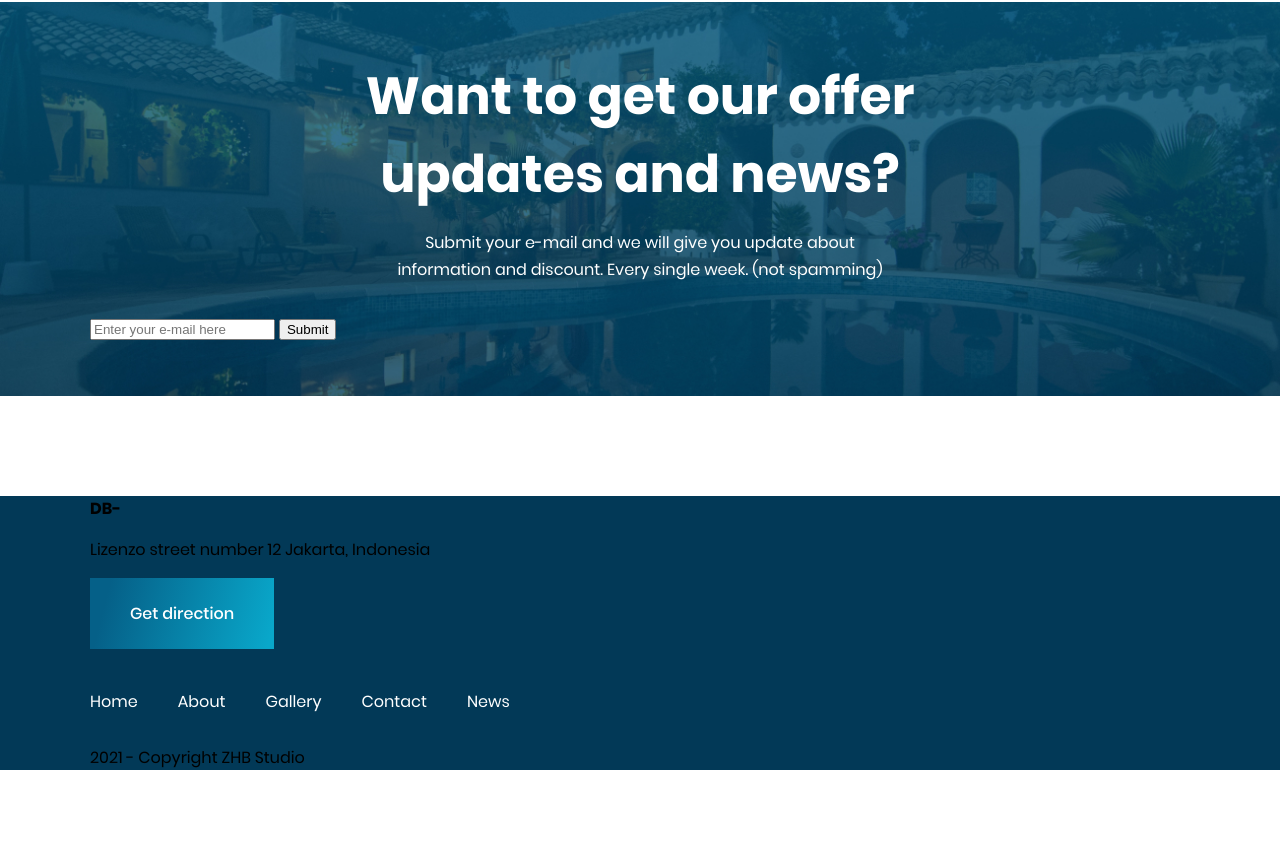
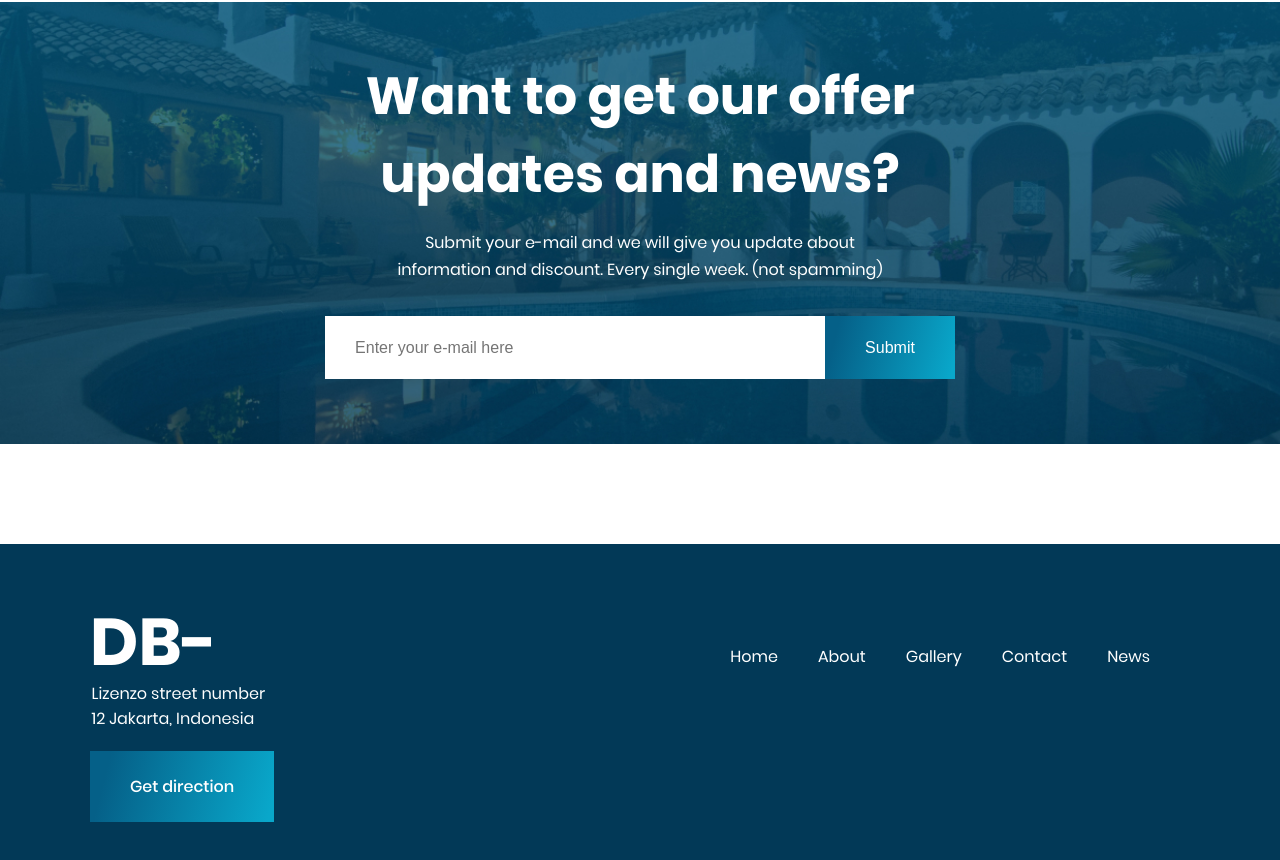
Before and after one commit to Yuriy-Tkachenko/DB, a website: page source/index.html in a window 1280 px wide. Shown: the part 4066-4926 px from the top of the page. Before the commit the page ends 4852 px from the top, so only its background shows below. Drawn offline with nearby package versions, Linux system fonts and the light colour scheme; files that its build step writes are made by us from their sources.

Commit message:
changed styles for page-footer

```diff
--- a/source/index.html
+++ b/source/index.html
@@ -213,7 +213,7 @@
           <p class="description description--mailing-decore">Submit your e-mail and we will give you update about information and discount. Every single week. (not spamming)</p>
           <div class="mailing__input-wrapper">
             <input class="mailing__input" type="email" placeholder="Enter your e-mail here" required>
-            <button class="button" type="button">Submit</button>
+            <button class="button link button--mailing-position" type="button">Submit</button>
           </div>
         </form>
       </div>
@@ -224,7 +224,7 @@
       <div class="company-info">
         <b class="company-info__logo">DB-</b>
         <p class="company-info__description">Lizenzo street number 12 Jakarta, Indonesia</p>
-        <a class="link" href="">Get direction</a>
+        <a class="link link--page-footer-position" href="">Get direction</a>
       </div>
       <nav class="site-navigation">
         <ul class="site-navigation__list">
@@ -246,9 +246,6 @@
         </ul>
       </nav>
     </div>
-    <div class="container">
-      <p class="design-developer">2021 - Copyright ZHB Studio</p>
-    </div>
   </footer>
 </body>
 </html>
--- /dev/null
+++ b/source/sass/blocks/button.scss
@@ -0,0 +1,11 @@
+.button {
+  border: none;
+
+  @media(min-width: $tablet-width) {
+    padding: 17px 40px;
+  }
+}
+
+.button--mailing-position {
+  margin-bottom: 10px;
+}
--- a/source/sass/blocks/link.scss
+++ b/source/sass/blocks/link.scss
@@ -24,3 +24,8 @@
     margin: 0 0 0 auto;
   }
 }
+
+.link--page-footer-position {
+  display: inline-block;
+  margin: 0 auto;
+}
--- a/source/sass/blocks/mailing.scss
+++ b/source/sass/blocks/mailing.scss
@@ -18,17 +18,24 @@
   color: $standart-white;
 }
 
-.main-title {
-}
+.mailing__input-wrapper {
+  display: flex;
+  flex-wrap: wrap;
+  justify-content: center;
 
-.description {
-}
-
-.mailing__input-wrapper {
 }
 
 .mailing__input {
+  font-weight: 500;
+  font-size: 16px;
+  line-height: 170%;
+  border: none;
+  padding: 13px 13px;
+  margin-bottom: 10px;
+
+  @media(min-width: $tablet-width) {
+    max-width: 500px;
+    flex-grow: 1;
+    padding: 18px 30px;
+  }
 }
-
-.button {
-}
--- a/source/sass/blocks/page-footer.scss
+++ b/source/sass/blocks/page-footer.scss
@@ -1,16 +1,48 @@
 .page-footer {
   background-color: $dark-blue;
+  color: $standart-white;
+  padding: 20px 0;
+
+  @media(min-width: $tablet-width) {
+    padding: 60px 0;
+  }
+}
+
+.page-footer .container {
+  @media(min-width: $tablet-width) {
+    display: flex;
+    justify-content: space-between;
+  }
 }
 
 .company-info {
+  text-align: center;
+  margin-bottom: 20px;
+
+  @media(min-width: $tablet-width) {
+    text-align: start;
+    margin-bottom: 0;
+  }
 }
+
 .company-info__logo {
+  font-size: 18px;
+  margin-bottom: 16px;
+
+  @media(min-width: $tablet-width) {
+    font-weight: 700;
+    font-size: 66px;
+    line-height: 77px;
+  }
 }
+
 .company-info__description {
+  max-width: 181px;
+  margin: 0 auto 20px auto;
 }
-.link {
-}
+
 .site-navigation {
+
 }
 .site-logo {
 }
@@ -21,4 +53,5 @@
 .site-navigation__link {
 }
 .design-developer {
+  text-align: center;
 }
--- a/source/sass/style.scss
+++ b/source/sass/style.scss
@@ -16,5 +16,6 @@
 @import "blocks/benefits.scss";
 @import "blocks/portfolio.scss";
 @import "blocks/partners.scss";
+@import "blocks/button.scss";
 @import "blocks/mailing.scss";
 @import "blocks/page-footer.scss";
```
